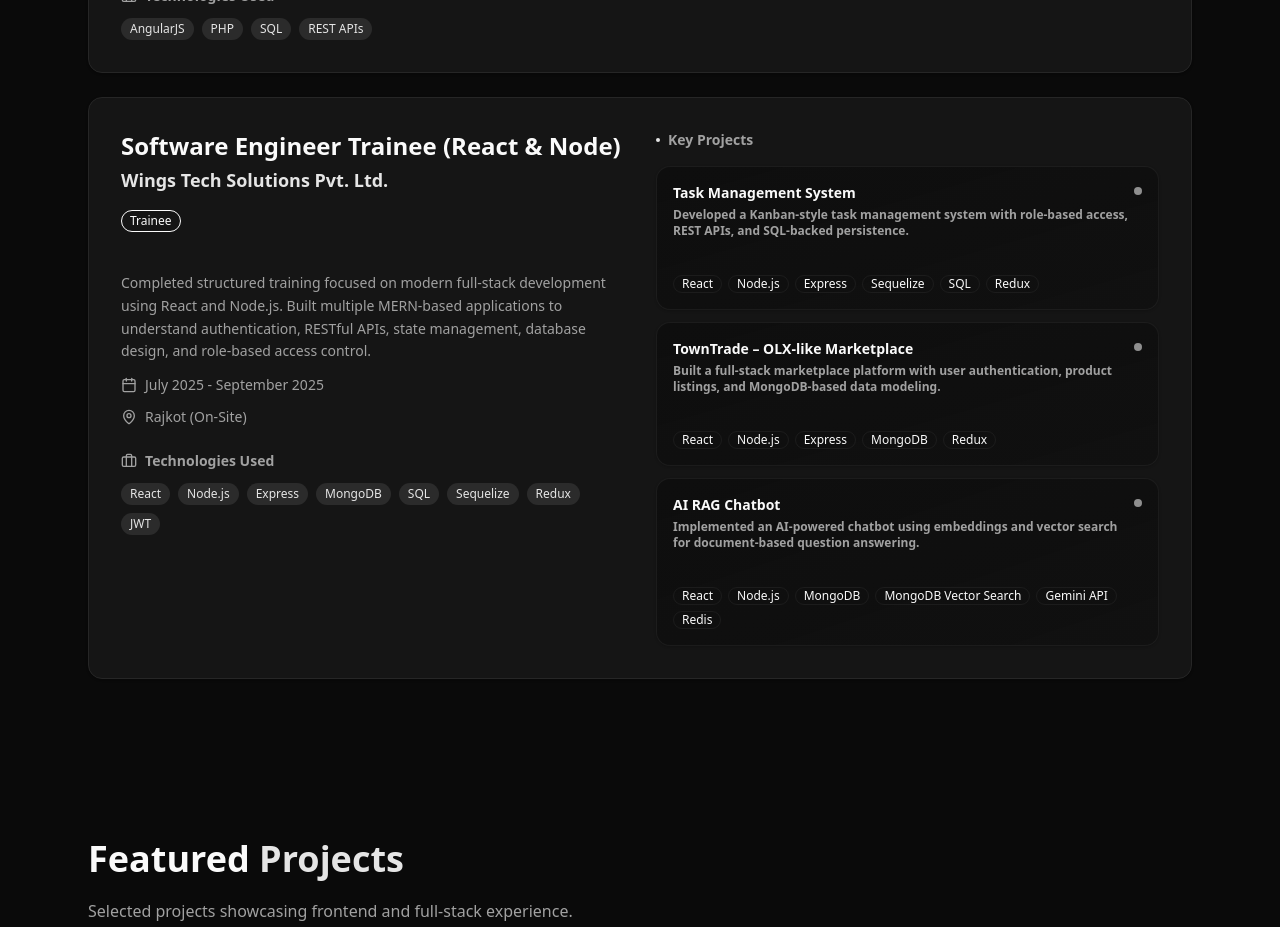
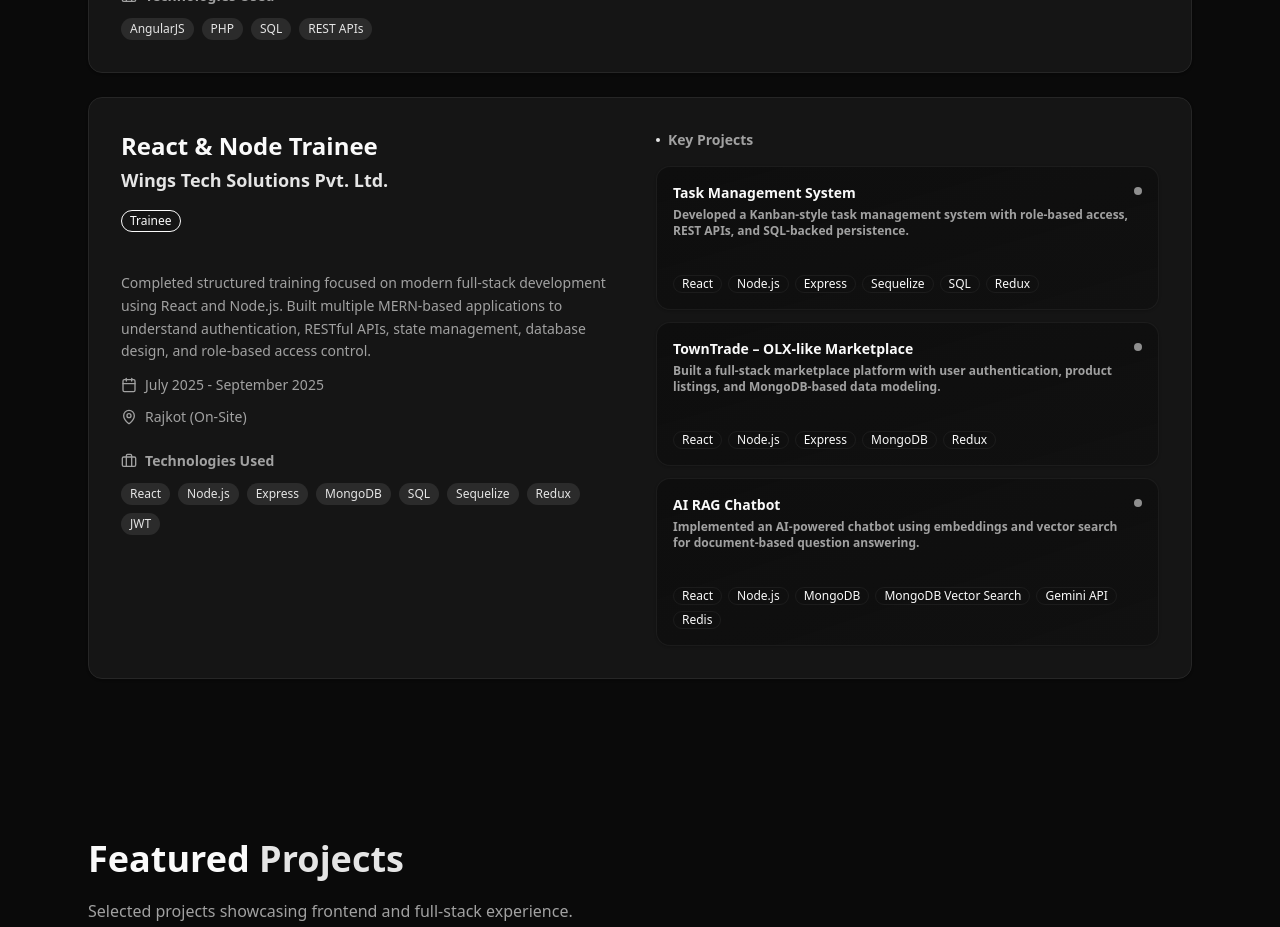
Before and after one commit to Tarun-Vaghela90/portfolio, a React (Vite) app in the folder portfolio/: page / in a window 1280 px wide. Shown: the part 1380-2307 px from the top of the page. Built offline with nearby package versions, Linux system fonts and the light colour scheme.

Commit message:
fix: workexperiance

```diff
--- a/portfolio/src/Pages/workExp/WorkExp.jsx
+++ b/portfolio/src/Pages/workExp/WorkExp.jsx
@@ -22,7 +22,7 @@ const companyExpCard = [
 
   {
     CompanyName: "Wings Tech Solutions Pvt. Ltd.",
-    Role: "Software Engineer Trainee (React & Node)",
+    Role: "React & Node Trainee",
     EmploymentType: "Trainee",
     StartDate: "01/07/2025",
     EndDate: "30/09/2025",
```
